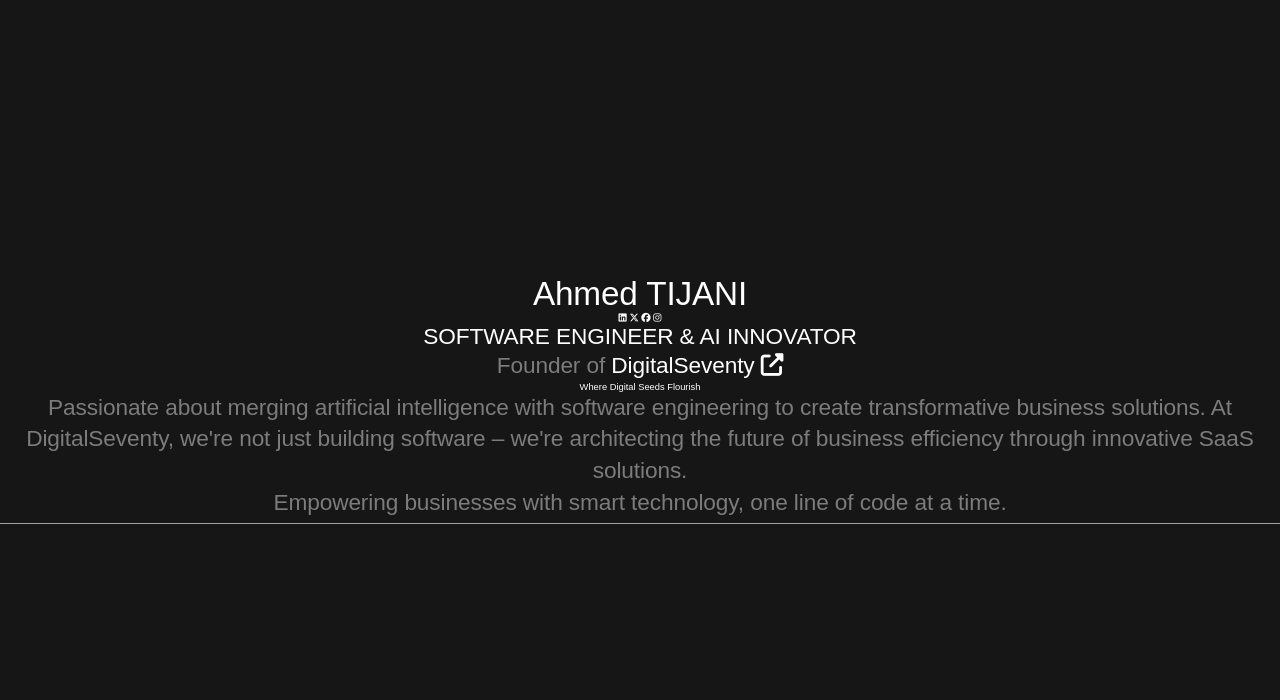
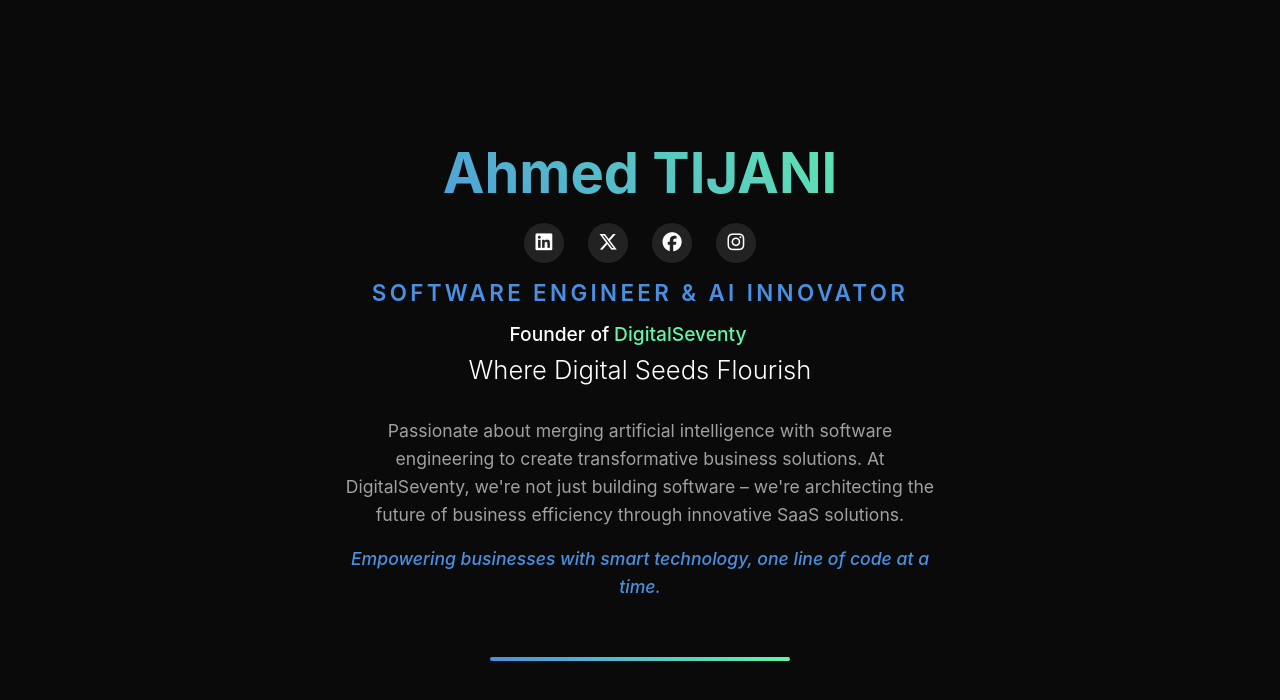
Before and after one commit to ahmedtijaninet/ahmedtijaninet.github.io, a plain HTML site: page index.html in a window 1280 px wide. Drawn offline with Linux system fonts and the light colour scheme.

Commit message:
Update app.css

```diff
--- a/app.css
+++ b/app.css
@@ -1,253 +1,261 @@
-@font-face {
-     font-family: themify;
-     src: url(../fonts/themify.eot);
-     src: url(../fonts/themify.eot?#iefix-fvbane) format('embedded-opentype'), url(../fonts/themify.woff) format('woff'), url(../fonts/themify.ttf) format('truetype'), url(../fonts/themify.svg?-fvbane#themify) format('svg');
-     font-weight: 400;
-     font-style: normal
-}
-
-[class*=" ti-"],
-[class^=ti-] {
-     font-family: themify;
-     font-style: normal;
-     font-weight: 400;
-     font-variant: normal;
-     text-transform: none;
-     line-height: 1;
-     -webkit-font-smoothing: antialiased;
-     -moz-osx-font-smoothing: grayscale
-}
-
-
-
-
-html {
-     font-size: 10px;
-     font-size: calc(100vw / 192)
-}
-
-@media(max-width:800px) {
-     html {
-          font-size: 8px
-     }
-}
-
-@media(max-width:500px) {
-     html {
-          font-size: 6px
-     }
+/* Reset and Base Styles */
+* {
+    margin: 0;
+    padding: 0;
+    box-sizing: border-box;
+    font-family: 'Inter', -apple-system, BlinkMacSystemFont, "Segoe UI", Roboto, sans-serif;
 }
 
 body {
-     font-size: 1.4rem;
-     font-family: 'Source Sans Pro', sans-serif;
-     font-weight: 300;
-     color: #fff;
-     background: #212121;
-     -webkit-font-smoothing: antialiased;
-     text-align: center
+    background: #0a0a0a;
+    color: #ffffff;
+    height: 100vh;
+    display: flex;
+    justify-content: center;
+    align-items: center;
+    overflow: hidden;
 }
 
-body.cursor-hidden::-webkit-scrollbar {
-     display: none
+/* Loading Screen Container */
+.loading-screen {
+    width: 100%;
+    max-width: 800px;
+    padding: 2rem;
 }
 
-body.cursor-hidden {
-     -ms-overflow-style: none;
-     scrollbar-width: none
+.inner {
+    display: flex;
+    flex-direction: column;
+    align-items: center;
+    gap: 2.5rem;
 }
 
-h1,
-h2,
-h3,
-h4,
-h5,
-h6 {
-     letter-spacing: -.005em;
-     line-height: 1.1em;
-     margin-top: 0em;
-     margin-bottom: 0;
-     font-weight: 300;
-     font-family: 'Source Sans Pro', sans-serif
+/* Text Box Styles */
+.text-box {
+    text-align: center;
+    opacity: 0;
+    animation: fadeIn 1.2s ease-out forwards;
 }
 
-h1 {
-     font-size: 10rem;
-     line-height: 1em;
-     font-weight: 200
+.text-box h3 {
+    font-size: 3.5rem;
+    font-weight: 700;
+    margin-bottom: 0.5rem;
+    background: linear-gradient(45deg, #4a90e2, #63f5aa);
+    -webkit-background-clip: text;
+    background-clip: text;
+    -webkit-text-fill-color: transparent;
 }
 
-h2 {
-     font-size: 6.5rem;
-     font-weight: 200
+.heart {
+    color: #ff4d4d;
+    display: inline-block;
+    animation: heartBeat 1.5s ease-in-out infinite;
 }
 
-h3 {
-     font-size: 5rem
+.text-box h5 {
+    font-size: 1.4rem;
+    font-weight: 600;
+    letter-spacing: 0.15em;
+    color: #4a90e2;
+    margin-bottom: 1rem;
+    text-transform: uppercase;
 }
 
-h4 {
-     font-size: 4rem
+/* Role and Company Link Styles */
+.role {
+    font-size: 1.2rem;
+    color: #ffffff;
+    margin-bottom: 0.5rem;
+    font-weight: 500;
+    display: flex;
+    align-items: center;
+    justify-content: center;
+    gap: 0.3rem;
 }
 
-h5 {
-     font-size: 3.4rem;
-     line-height: 1.18em
+.company-link {
+    color: #63f5aa;
+    text-decoration: none;
+    position: relative;
+    transition: all 0.3s ease;
+    padding-right: 1.5rem;
 }
 
-h6 {
-     font-size: 3rem;
-     font-weight: 500
+.company-link .fa-external-link-alt {
+    font-size: 0.8em;
+    position: absolute;
+    right: 0;
+    top: 50%;
+    transform: translateY(-50%);
+    opacity: 0;
+    transition: all 0.3s ease;
 }
 
-p {
-     font-size: 3.4rem;
-     line-height: 1.4em;
-     letter-spacing: -.005em;
-     font-weight: 300;
-     margin-top: 0;
-     margin-bottom: 0rem;
-     color: #7c7c7c;
-     font-family: 'Source Sans Pro', sans-serif
+.company-link:hover {
+    color: #4a90e2;
+    text-shadow: 0 0 10px rgba(99, 245, 170, 0.3);
 }
 
-p.small {
-     font-size: 2.1rem;
-     line-height: 1.48em;
-     letter-spacing: 0;
-     font-weight: 400
+.company-link:hover .fa-external-link-alt {
+    opacity: 1;
+    right: -0.5rem;
 }
 
-p.tag {
-     font-size: 1.3rem;
-     letter-spacing: .14em;
-     font-weight: 700;
-     color: #fff
+.company-link::after {
+    content: '';
+    position: absolute;
+    width: 100%;
+    height: 1px;
+    bottom: -2px;
+    left: 0;
+    background: linear-gradient(90deg, #63f5aa, #4a90e2);
+    transform: scaleX(0);
+    transform-origin: left;
+    transition: transform 0.3s ease;
 }
 
-a,
-a:hover,
-a:focus {
-     cursor: pointer;
-     -webkit-transition: all 150ms ease;
-     -o-transition: all 150ms ease;
-     transition: all 150ms ease;
-     text-decoration: none;
-     outline: none !important;
-     outline-color: unset !important;
-     -webkit-tap-highlight-color: transparent;
-     -webkit-touch-callout: none;
-     -webkit-user-select: none;
-     -moz-user-select: none;
-     -ms-user-select: none;
-     user-select: none;
-     color: #fff
+.company-link:hover::after {
+    transform: scaleX(1);
 }
 
-
-.loading-screen {
-     position: fixed;
-     width: 100%;
-     height: 100%;
-     top: 0;
-     z-index: 200;
-     left: 0;
-     background: #161616;
-     display: -webkit-box;
-     display: -ms-flexbox;
-     display: flex;
-     -ms-flex-wrap: wrap;
-     flex-wrap: wrap;
-     -webkit-box-orient: vertical;
-     -webkit-box-direction: normal;
-     -ms-flex-direction: column;
-     flex-direction: column;
-     -webkit-box-pack: center;
-     -ms-flex-pack: center;
-     justify-content: center;
-     -webkit-box-align: center;
-     -ms-flex-align: center;
-     align-items: center;
-     will-change: transform
+/* Tagline and Intro Text */
+.tagline {
+    font-size: 1.6rem;
+    color: #ffffff;
+    margin-bottom: 2rem;
+    font-weight: 300;
 }
 
-.loading-screen .inner {
-     overflow: hidden
+.intro-text {
+    max-width: 600px;
+    margin: 0 auto;
+    line-height: 1.6;
 }
 
-.loading-screen .text-box {
-     overflow: hidden;
-     margin-bottom: .6rem
+.intro-text p {
+    margin-bottom: 1rem;
+    color: #a0a0a0;
+    font-size: 1.1rem;
 }
 
-.loading-screen .line-frame {
-     overflow: hidden;
-     height: 1px;
-     width: 100%;
-     position: relative
+.mission {
+    font-style: italic;
+    color: #4a90e2 !important;
+    font-weight: 500;
 }
 
-.loading-screen .line {
-     position: absolute;
-     width: 100%;
-     height: 100%;
-     -webkit-transform: translate(-50%, -50%);
-     -ms-transform: translate(-50%, -50%);
-     transform: translate(-50%, -50%);
-     background: rgba(255, 255, 255, .6);
-     -webkit-animation-name: loader_animation;
-     animation-name: loader_animation;
-     will-change: transform;
-     -webkit-animation-duration: 2s;
-     animation-duration: 2s;
-     -webkit-animation-iteration-count: infinite;
-     animation-iteration-count: infinite;
-     -webkit-animation-play-state: running;
-     animation-play-state: running;
-     -webkit-animation-timing-function: cubic-bezier(.4, .1, .2, 1);
-     animation-timing-function: cubic-bezier(.4, .1, .2, 1)
+/* Social Icons Styles */
+.social-icons {
+    display: flex;
+    justify-content: center;
+    gap: 1.5rem;
+    margin: 1rem 0;
+    opacity: 0;
+    animation: fadeIn 1.2s ease-out forwards;
+    animation-delay: 0.3s;
 }
 
-@-webkit-keyframes loader_animation {
-     0% {
-          -webkit-transform: translate3d(-100%, 0, 0);
-          transform: translate3d(-100%, 0, 0)
-     }
-
-     48% {
-          -webkit-transform: translateZ(0);
-          transform: translateZ(0)
-     }
-
-     52% {
-          -webkit-transform: translateZ(0);
-          transform: translateZ(0)
-     }
-
-     to {
-          -webkit-transform: translate3d(100%, 0, 0);
-          transform: translate3d(100%, 0, 0)
-     }
+.social-icon {
+    width: 40px;
+    height: 40px;
+    border-radius: 50%;
+    display: flex;
+    align-items: center;
+    justify-content: center;
+    color: #ffffff;
+    text-decoration: none;
+    transition: all 0.3s ease;
+    font-size: 1.2rem;
+    background: rgba(255, 255, 255, 0.1);
 }
 
-@keyframes loader_animation {
-     0% {
-          -webkit-transform: translate3d(-100%, 0, 0);
-          transform: translate3d(-100%, 0, 0)
-     }
+.social-icon:hover {
+    transform: translateY(-3px);
+}
 
-     48% {
-          -webkit-transform: translateZ(0);
-          transform: translateZ(0)
-     }
+/* Individual social icon colors on hover */
+.social-icon.linkedin:hover {
+    background: #0077b5;
+    box-shadow: 0 0 15px rgba(0, 119, 181, 0.5);
+}
 
-     52% {
-          -webkit-transform: translateZ(0);
-          transform: translateZ(0)
-     }
+.social-icon.twitter:hover {
+    background: #1DA1F2;
+    box-shadow: 0 0 15px rgba(29, 161, 242, 0.5);
+}
 
-     to {
-          -webkit-transform: translate3d(100%, 0, 0);
-          transform: translate3d(100%, 0, 0)
-     }
+.social-icon.facebook:hover {
+    background: #4267B2;
+    box-shadow: 0 0 15px rgba(66, 103, 178, 0.5);
 }
+
+.social-icon.instagram:hover {
+    background: linear-gradient(45deg, #405DE6, #5851DB, #833AB4, #C13584, #E1306C, #FD1D1D);
+    box-shadow: 0 0 15px rgba(225, 48, 108, 0.5);
+}
+
+/* Loading Line Animation */
+.line-frame {
+    width: 300px;
+    height: 4px;
+    background: rgba(255, 255, 255, 0.1);
+    border-radius: 2px;
+    overflow: hidden;
+}
+
+.line {
+    width: 100%;
+    height: 100%;
+    background: linear-gradient(90deg, #4a90e2, #63f5aa);
+    transform: translateX(-100%);
+    animation: loading 2s ease-in-out infinite;
+}
+
+/* Animations */
+@keyframes loading {
+    0% { transform: translateX(-100%); }
+    50% { transform: translateX(0); }
+    100% { transform: translateX(100%); }
+}
+
+@keyframes fadeIn {
+    from {
+        opacity: 0;
+        transform: translateY(20px);
+    }
+    to {
+        opacity: 1;
+        transform: translateY(0);
+    }
+}
+
+@keyframes heartBeat {
+    0% { transform: scale(1); }
+    14% { transform: scale(1.3); }
+    28% { transform: scale(1); }
+    42% { transform: scale(1.3); }
+    70% { transform: scale(1); }
+}
+
+/* Responsive Design */
+@media (max-width: 768px) {
+    .text-box h3 { font-size: 2.5rem; }
+    .text-box h5 { font-size: 1.1rem; }
+    .tagline { font-size: 1.3rem; }
+    .intro-text { padding: 0 1rem; }
+    .line-frame { width: 250px; }
+}
+
+@media (max-width: 480px) {
+    .text-box h3 { font-size: 2rem; }
+    .text-box h5 { font-size: 1rem; }
+    .tagline { font-size: 1.1rem; }
+    .intro-text p { font-size: 1rem; }
+    .social-icons { gap: 1rem; }
+    .social-icon {
+        width: 35px;
+        height: 35px;
+        font-size: 1rem;
+    }
+}
```
